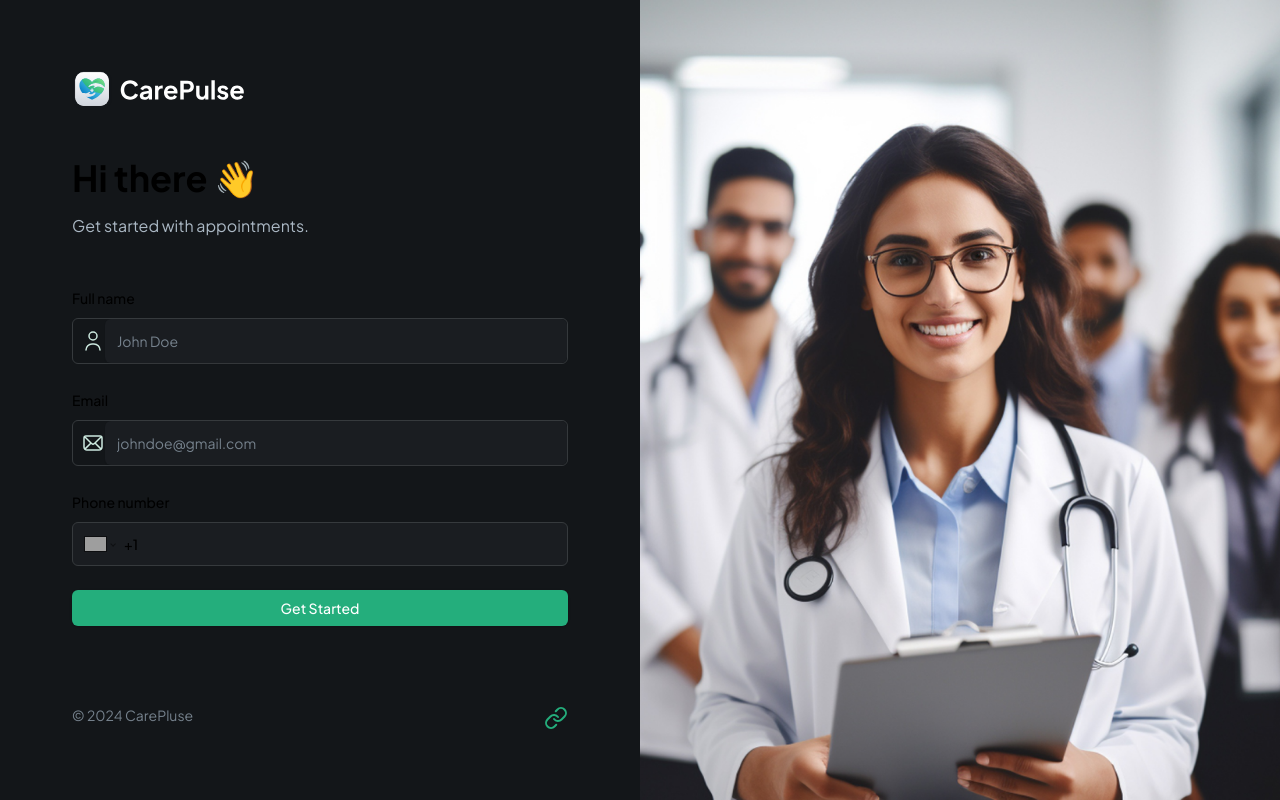
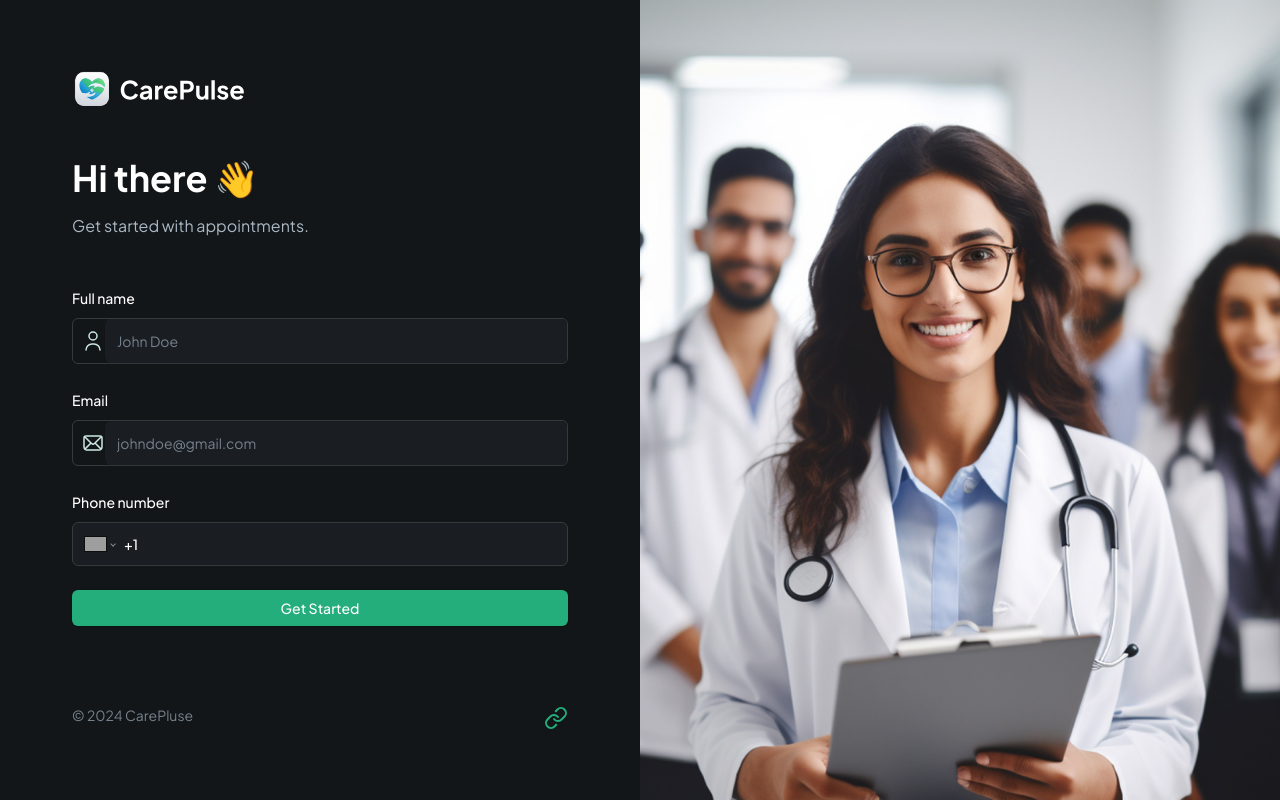
Before and after one commit to shubhambabar21/Healthcare_Management_System, a Next.js app: page / in a window 1280 px wide. Built offline with nearby package versions, Linux system fonts and the light colour scheme; no server answers; grey boxes are pictures that could not be loaded.

Commit message:
fixing error in layout.tsx

```diff
--- a/app/layout.tsx
+++ b/app/layout.tsx
@@ -1,11 +1,11 @@
 import type { Metadata } from "next";
-import { Plus_Jakarta_Sans } from "next/font/google";
 import "./globals.css";
+import { Plus_Jakarta_Sans as FontSans } from "next/font/google";
+import { ThemeProvider } from "next-themes";
 
 import { cn } from "@/lib/utils";
-import { ThemeProvider } from "@/components/theme-provider";
 
-const fontSans = Plus_Jakarta_Sans({
+const fontSans = FontSans({
   subsets: ["latin"],
   weight: ["300", "400", "500", "600", "700"],
   variable: "--font-sans",
@@ -13,7 +13,11 @@ const fontSans = Plus_Jakarta_Sans({
 
 export const metadata: Metadata = {
   title: "CarePulse",
-  description: "A Healthcare Management System",
+  description:
+    "A healthcare patient management System designed to streamline patient registration, appointment scheduling, and medical records management for healthcare providers.",
+  icons: {
+    icon: "/assets/icons/logo-icon.svg",
+  },
 };
 
 export default function RootLayout({
@@ -21,15 +25,19 @@ export default function RootLayout({
 }: Readonly<{
   children: React.ReactNode;
 }>) {
+  console.log("Font variable:", fontSans.variable); // Debug: Ensure consistent output on SSR and CSR
+
   return (
     <html lang="en">
+      {/* Static class 'dark' added to enforce the dark theme */}
       <body
         className={cn(
-          "min-h-screen bg-dark-300 font-sans antiliased",
+          "min-h-screen bg-dark-300 font-sans antialiased dark", // Ensure 'dark' is applied statically
           fontSans.variable
         )}
       >
-        <ThemeProvider >
+        {/* Removed enableSystem and forced static theme */}
+        <ThemeProvider attribute="class" defaultTheme="dark">
           {children}
         </ThemeProvider>
       </body>
```
